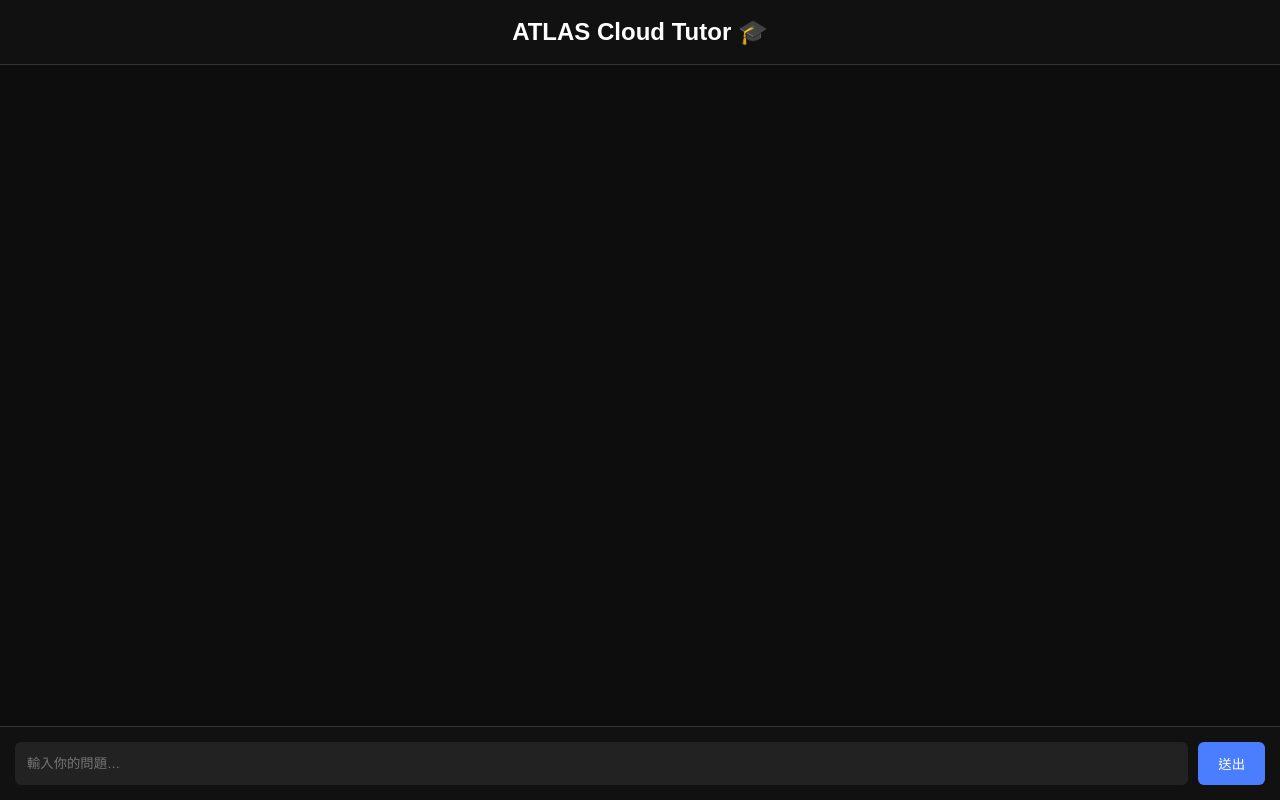
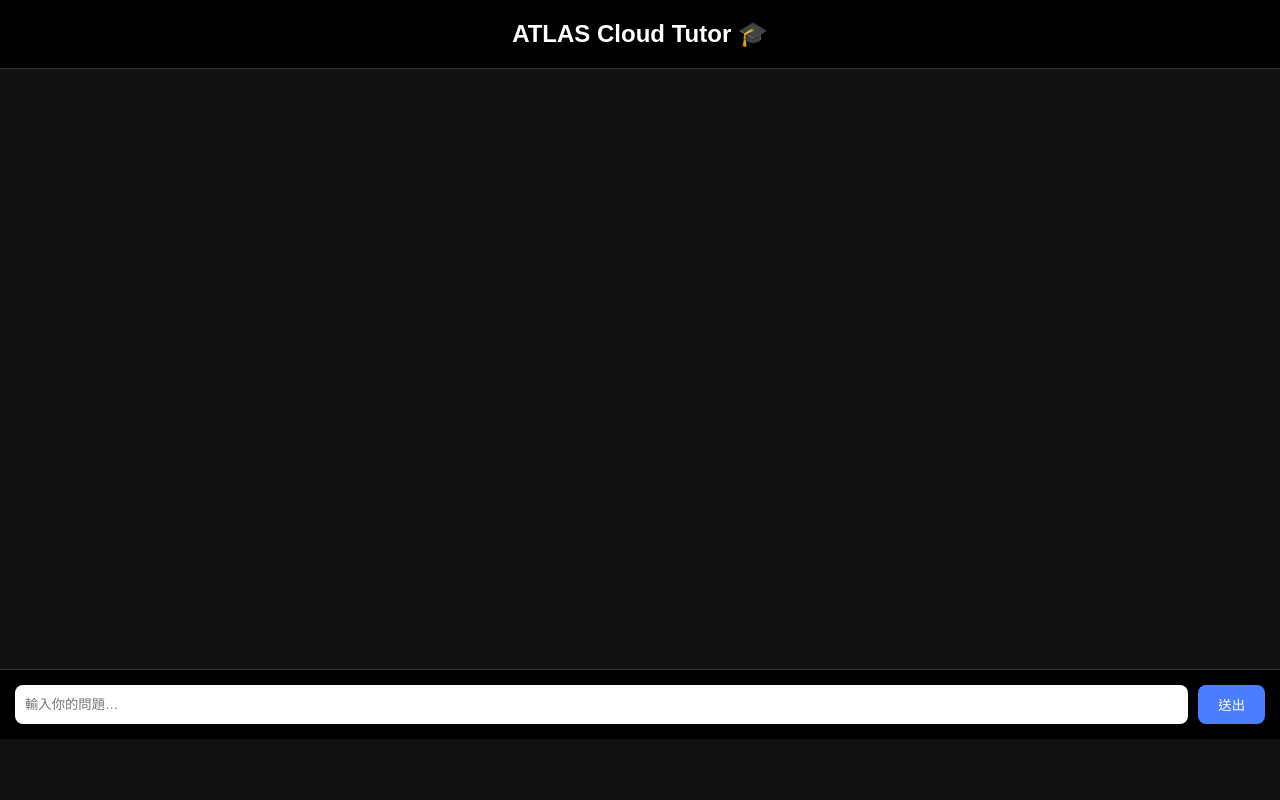
Before and after one commit to qqv1026/atlas-cloud, a Flask app: template templates/tutor.html in a window 1280 px wide. Run offline with Flask 3, Linux system fonts and the light colour scheme; the template is opened without the code that fills it, so the values that code supplies are empty.

Commit message:
Update tutor.html

```diff
--- a/templates/tutor.html
+++ b/templates/tutor.html
@@ -8,17 +8,14 @@
     <style>
         body {
             margin: 0;
-            background: #0d0d0d;
-            color: #fff;
+            background: #111;
+            color: white;
             font-family: "Microsoft JhengHei", sans-serif;
-            display: flex;
-            flex-direction: column;
-            height: 100vh;
         }
 
         .header {
-            background: #111;
-            padding: 18px;
+            padding: 20px;
+            background: #000;
             font-size: 24px;
             font-weight: bold;
             text-align: center;
@@ -26,18 +23,16 @@
         }
 
         #chat {
-            flex: 1;
+            height: 70vh;
             overflow-y: auto;
             padding: 20px;
         }
 
         .bubble {
-            max-width: 80%;
+            max-width: 70%;
             padding: 12px 16px;
             margin: 10px 0;
             border-radius: 10px;
-            white-space: pre-wrap;
-            line-height: 1.5;
         }
 
         .user {
@@ -53,31 +48,26 @@
         .input-area {
             padding: 15px;
             display: flex;
-            background: #111;
+            background: #000;
             border-top: 1px solid #333;
         }
 
         input {
             flex: 1;
-            padding: 12px;
-            border-radius: 6px;
+            padding: 10px;
+            border-radius: 8px;
             border: none;
-            background: #222;
-            color: #fff;
+            outline: none;
         }
 
         button {
             margin-left: 10px;
-            padding: 12px 20px;
+            padding: 10px 20px;
             background: #4a7dff;
-            border-radius: 6px;
             border: none;
+            border-radius: 8px;
             color: white;
             cursor: pointer;
-        }
-
-        button:hover {
-            background: #6b92ff;
         }
     </style>
 </head>
@@ -106,7 +96,6 @@
 
             addBubble(q, "user");
 
-    try {
             const res = await fetch("/tutor", {
                 method: "POST",
                 headers: { "Content-Type": "application/json" },
@@ -115,22 +104,11 @@
 
             const data = await res.json();
 
-        // 🔥 若 answer 是物件 → 轉成漂亮的 JSON 文字
-        let output = "";
-        if (typeof data.answer === "object") {
-            output = JSON.stringify(data.answer, null, 2); // 美化排版
-        } else {
-            output = data.answer || "（無回覆）";
-        }
-
-        addBubble(output, "bot");
-    } catch (err) {
-        addBubble("⚠ 系統錯誤：" + err, "bot");
-    }
+            // ⭐ 只顯示 AI 回答的 answer，不顯示整個 object
+            addBubble(data.answer || "(無回應)", "bot");
 
             document.getElementById("question").value = "";
         }
     </script>
-
 </body>
 </html>
```
Lines whose indentation alone changed are shown as unchanged.
